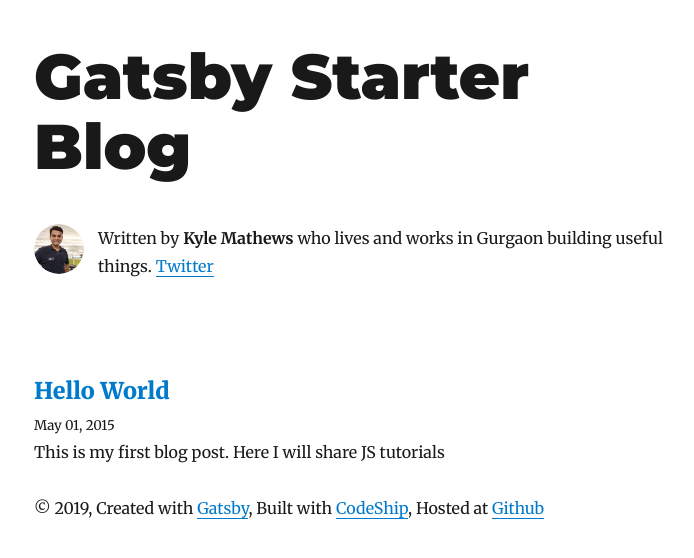
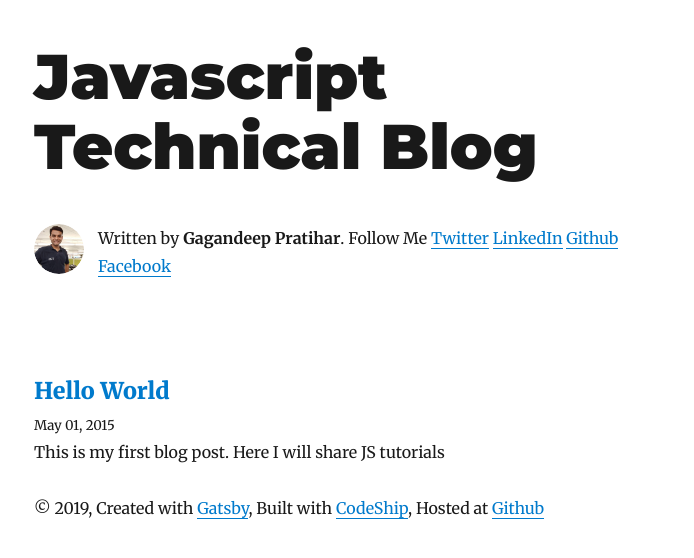
Before and after one commit to gagandeepp/gagandeepp.github.io, a Gatsby site: page / in a window 1280 px wide. Shown: the whole page, without its empty margins (291-985 px from the left). Built offline with nearby package versions, Linux system fonts and the light colour scheme; Gatsby itself is replaced by a stand-in of ours; some packages are replaced by stand-ins of ours.

Commit message:
Code clean up

```diff
--- a/gatsby-config.js
+++ b/gatsby-config.js
@@ -1,11 +1,14 @@
 module.exports = {
   siteMetadata: {
-    title: `Gatsby Starter Blog`,
-    author: `Kyle Mathews`,
-    description: `A starter blog demonstrating what Gatsby can do.`,
-    siteUrl: `https://gatsby-starter-blog-demo.netlify.com/`,
+    title: `Javascript Technical Blog`,
+    author: `Gagandeep Pratihar`,
+    description: `A technical blog demonstrating Javascript.`,
+    siteUrl: `https://gagandeepp.github.io/`,
     social: {
-      twitter: `kylemathews`,
+      twitter: `gagandpratihar`,
+      facebook: `gagandeeppratihar`,
+      github: `gagandeepp`,
+      linkedin: `gagandeepp`,
     },
   },
   plugins: [
--- a/src/components/Bio.js
+++ b/src/components/Bio.js
@@ -10,35 +10,28 @@ function Bio() {
       query={bioQuery}
       render={data => {
         const { author, social } = data.site.siteMetadata
-        return (
-          <div
-            style={{
-              display: `flex`,
-              marginBottom: rhythm(2.5),
-            }}
-          >
-            <Image
-              fixed={data.avatar.childImageSharp.fixed}
-              alt={author}
-              style={{
-                marginRight: rhythm(1 / 2),
-                marginBottom: 0,
-                minWidth: 50,
-                borderRadius: `100%`,
-              }}
-              imgStyle={{
-                borderRadius: `50%`,
-              }}
-            />
+        return <div style={{ display: `flex`, marginBottom: rhythm(2.5) }}>
+            <Image fixed={data.avatar.childImageSharp.fixed} alt={author} style={{ marginRight: rhythm(1 / 2), marginBottom: 0, minWidth: 50, borderRadius: `100%` }} imgStyle={{ borderRadius: `50%` }} />
             <p>
-              Written by <strong>{author}</strong> who lives and works in Gurgaon building useful things.
+              Written by <strong>{author}</strong>. Follow Me
               {` `}
               <a href={`https://twitter.com/${social.twitter}`}>
-               Twitter
+                Twitter
+              </a>
+              {` `}
+              <a href={`https://linkedin.com/in/${social.linkedin}`}>
+                LinkedIn
+              </a>
+              {` `}
+              <a href={`https://github.com/${social.github}`}>
+              Github
+              </a>
+              {` `}
+              <a href={`https://facebook.com/${social.facebook}`}>
+                Facebook
               </a>
             </p>
           </div>
-        )
       }}
     />
   )
```
